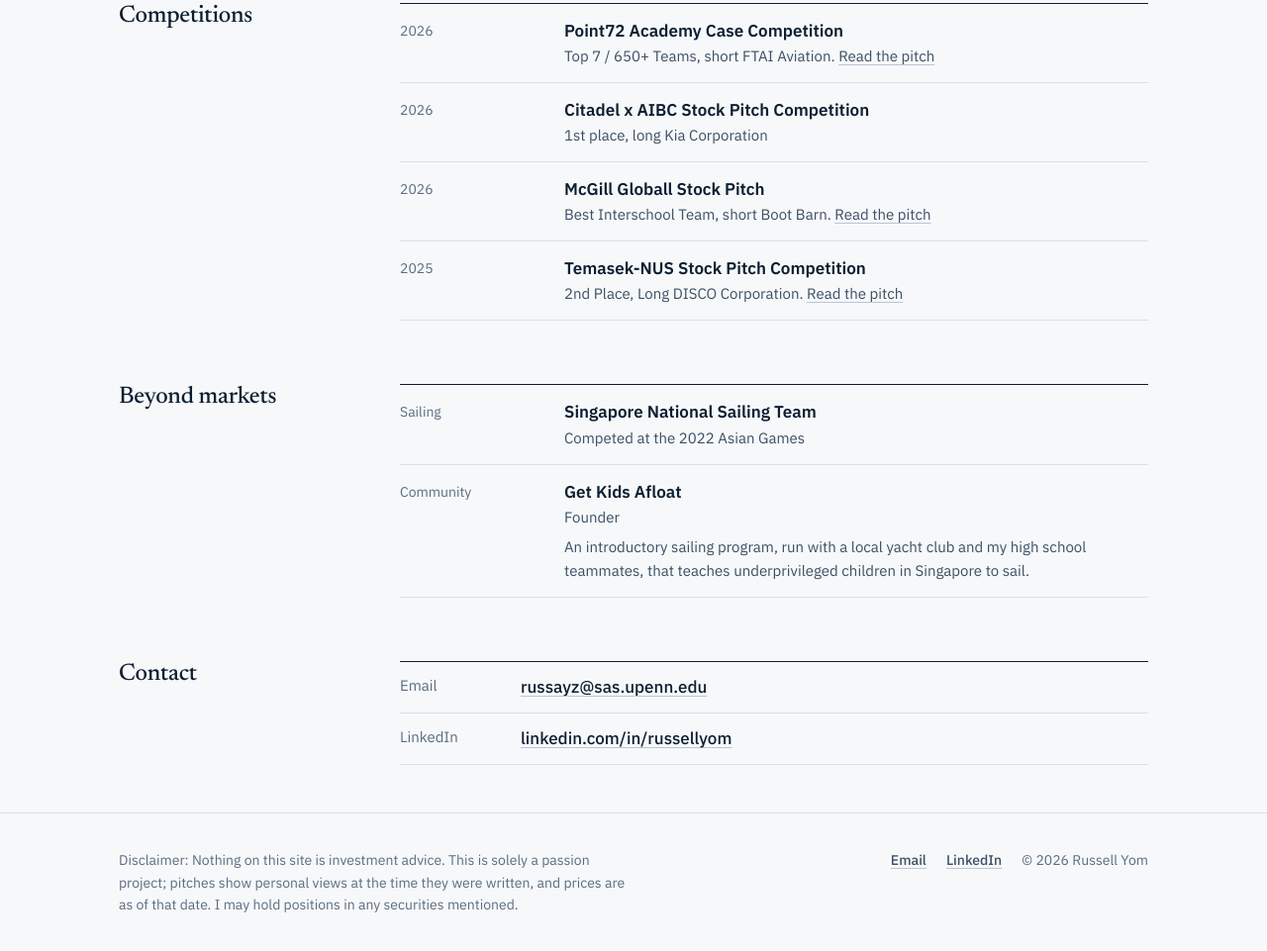
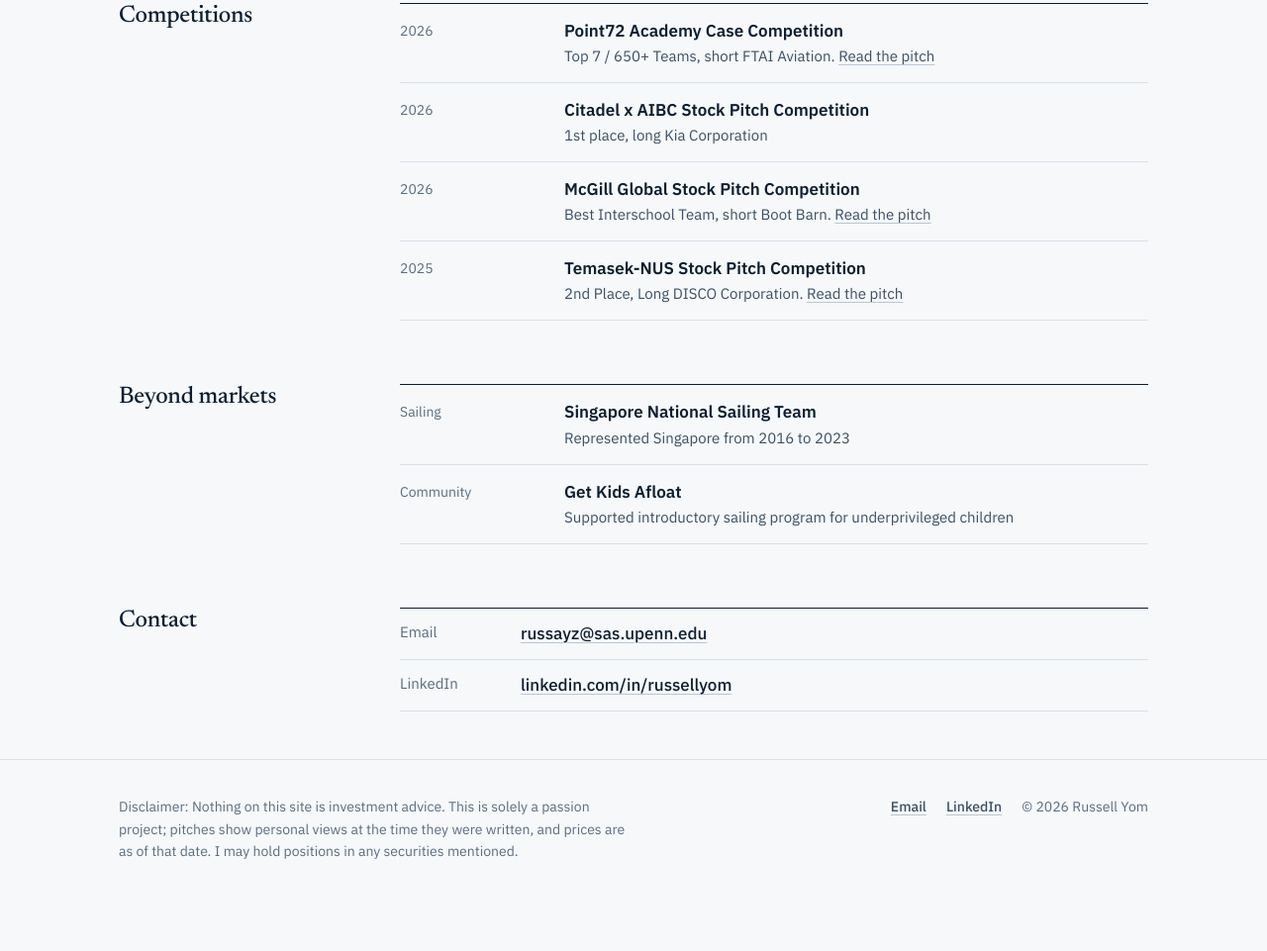
Before and after one commit to russayz/russayz.github.io, a plain HTML site: page about/index.html in a window 1280 px wide. Shown: the part 1438-2399 px from the top of the page at 99% size. After the commit the page ends 2357 px from the top, so only its background shows below. Drawn offline with Linux system fonts and the light colour scheme.

Commit message:
Correct competition name and update sailing details

```diff
--- a/about/index.html
+++ b/about/index.html
@@ -78,7 +78,7 @@
     <ol class="timeline">
       <li><span class="when">2026</span><span class="what"><strong>Point72 Academy Case Competition</strong><span>Top 7 / 650+ Teams, short FTAI Aviation. <a href="/research/ftai-aviation/">Read the pitch</a></span></span></li>
       <li><span class="when">2026</span><span class="what"><strong>Citadel x AIBC Stock Pitch Competition</strong><span>1st place, long Kia Corporation</span></span></li>
-      <li><span class="when">2026</span><span class="what"><strong>McGill Globall Stock Pitch</strong><span>Best Interschool Team, short Boot Barn. <a href="/research/boot-barn/">Read the pitch</a></span></span></li>
+      <li><span class="when">2026</span><span class="what"><strong>McGill Global Stock Pitch Competition</strong><span>Best Interschool Team, short Boot Barn. <a href="/research/boot-barn/">Read the pitch</a></span></span></li>
       <li><span class="when">2025</span><span class="what"><strong>Temasek-NUS Stock Pitch Competition</strong><span>2nd Place, Long DISCO Corporation. <a href="/research/disco/">Read the pitch</a></span></span></li>
     </ol>
   </div>
@@ -86,8 +86,8 @@
   <div class="about-grid">
     <h2>Beyond markets</h2>
     <ol class="timeline">
-      <li><span class="when">Sailing</span><span class="what"><strong>Singapore National Sailing Team</strong><span>Competed at the 2022 Asian Games</span></span></li>
-      <li><span class="when">Community</span><span class="what"><strong>Get Kids Afloat</strong><span>Founder</span><p>An introductory sailing program, run with a local yacht club and my high school teammates, that teaches underprivileged children in Singapore to sail.</p></span></li>
+      <li><span class="when">Sailing</span><span class="what"><strong>Singapore National Sailing Team</strong><span>Represented Singapore from 2016 to 2023</span></span></li>
+      <li><span class="when">Community</span><span class="what"><strong>Get Kids Afloat</strong><span>Supported introductory sailing program for underprivileged children</span>
     </ol>
   </div>
 
```
